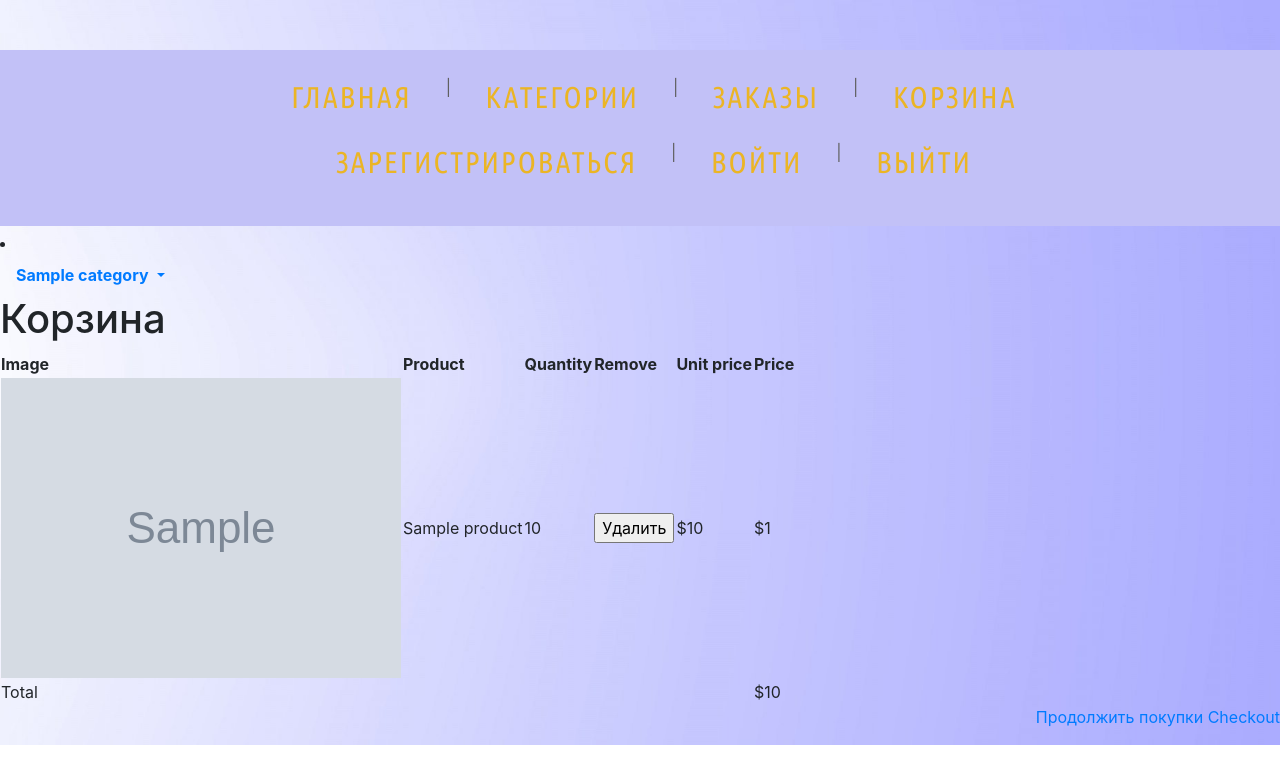
After one commit to lenkoran26/e-shop, a Django app: template cart/templates/cart/cart-detail.html in a window 1280 px wide. The commit adds this page. Shown: the top 784 px of the page. Run offline with Django 4.2, Linux system fonts and the light colour scheme; the template is opened without the code that fills it: most values are stand-ins (such as "Sample title", 1, 10 or a date in 2020); grey boxes marked "Sample" are stand-in pictures; some libraries are stand-ins or nearby versions.

Commit message:
cart_v_1

```diff
--- /dev/null
+++ b/cart/forms.py
@@ -0,0 +1,8 @@
+from django import forms
+
+
+QUANTITY_CHOICES = [(i, str(i)) for i in range(1, 10)]
+
+class CartAddProductForm(forms.Form):
+    quantity = forms.TypedChoiceField(choices=QUANTITY_CHOICES, coerce=int)
+    override = forms.BooleanField(required=False, initial=False, widget=forms.HiddenInput)
--- /dev/null
+++ b/cart/templates/cart/cart-detail.html
@@ -0,0 +1,55 @@
+{% extends "products/base.html" %}
+{% load static %}
+
+{% block content %}
+<h1>Корзина</h1>
+
+<table class="cart">
+    <thead>
+        <tr>
+            <th>Image</th>
+            <th>Product</th>
+            <th>Quantity</th>
+            <th>Remove</th>
+            <th>Unit price</th>
+            <th>Price</th>
+        </tr>
+    </thead>
+    <tbody>
+
+        {% for item in cart %}
+            {% with product=item.product %}
+            <tr>
+                <td>
+                    <a href="{{ product.get_absolute_url }}">
+                        <img src="{% if product.image %}{{ product.image.url }}
+                            {% else %} {% static "img/no-image.png"%} {%endif%}">
+                    </a>
+                    </td>
+                    <td>{{ product.name }}</td>
+                    <td>{{ item.quantity }}</td>
+                    <td>
+                        <form action="{% url "cart:cart_remove" product.id%}" method="post">
+                            <input type="submit" value="Удалить">
+                            {% csrf_token %}
+                        </form>
+                    </td>
+                    <td class="num">${{ item.price }}</td>
+                    <td class="num">${{ item.total_price }}</td>
+            </tr>
+            {% endwith %}
+        {% endfor %}
+
+        <tr class="total">
+            <td>Total</td>
+            <td colspan="4"></td>
+            <td class="num">${{ cart.get_total_price }}</td>
+        </tr>
+    </tbody>
+</table>
+
+<p class="text-right">
+    <a href="{% url "products:product-list"%}" class="button light">Продолжить покупки</a>
+    <a href="#" class="button">Checkout</a>
+</p>
+{% endblock %}
--- a/cart/urls.py
+++ b/cart/urls.py
@@ -1,9 +1,12 @@
 from django.urls import path
+from .views import *
 
 
 
-app_name = 'carts'
+app_name = 'cart'
 urlpatterns = [
-
+    path('', cart_detail, name='cart-detail'),
+    path('add/<int:product_id>/', cart_add, name='cart_add'),
+    path('remove/<int:product_id>/', cart_remove, name='cart_remove'),
 
 ]
--- a/market/settings.py
+++ b/market/settings.py
@@ -142,3 +142,6 @@ MEDIA_URL = '/media/'
 
 # Path where media is stored
 MEDIA_ROOT = os.path.join(BASE_DIR, 'media/')
+
+# ключ, который будет использоваться для хранения корзины в пользовательском сеансе
+CART_SESSION_ID = 'cart'
--- a/products/models.py
+++ b/products/models.py
@@ -3,7 +3,7 @@ from django.urls import reverse
 # from django.utils.text import slugify
 from slugify import slugify
 
-def create_directory_path(instance, filename):
+def create_directory_path(instance):
     return f'images/{instance.category.slug}/{instance.subcategory.slug}'
 
 class Category(models.Model):
@@ -69,7 +69,8 @@ class Products(models.Model):
     def get_absolute_url(self):  # Используется для получения URL возвращает страничку
         return reverse('products:product-detail', kwargs={
             'cat_slug': self.category.slug,
-            'subcat_slug':self.slug, 'prod_slug': self.slug
+            'subcat_slug':self.slug,
+            'prod_slug': self.slug
             }
         )
 
--- a/products/urls.py
+++ b/products/urls.py
@@ -14,4 +14,6 @@ urlpatterns = [
     path('product-form/', ProductCreateView.as_view(), name='product-form'),
     path('product-list/<slug:cat_slug>/<slug:subcat_slug>/', ProductListView.as_view(), name='product-list'),
     path('product-detail/<slug:cat_slug>/<slug:subcat_slug>/<slug:prod_slug>/', ProductDetailView.as_view(), name='product-detail'),
+
+    path('product-list/add-to-cart/<slug:prod_slug>/', add_to_cart, name='add-to-cart')
 ]
--- a/products/views.py
+++ b/products/views.py
@@ -97,6 +97,8 @@ def get_category(self):
     }
     return context
 
+def add_to_cart(request, product_slug):
+    return HttpResponse(product_slug)
 
 
 class ProductDetailView(DetailView):
```
Also changed, not shown: cart/views.py (+100 -1 lines), products/templates/products/product-list.html (+9 -8 lines), static/img/no-image.png (added).
